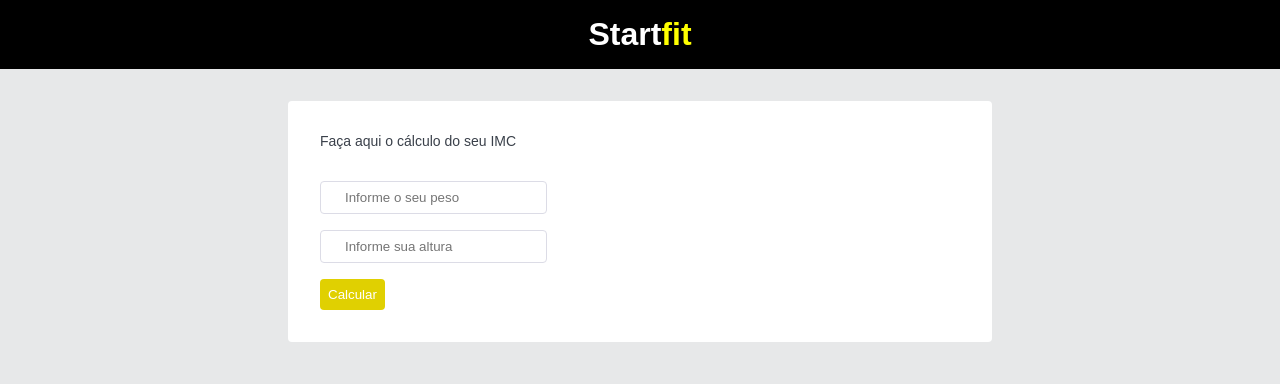
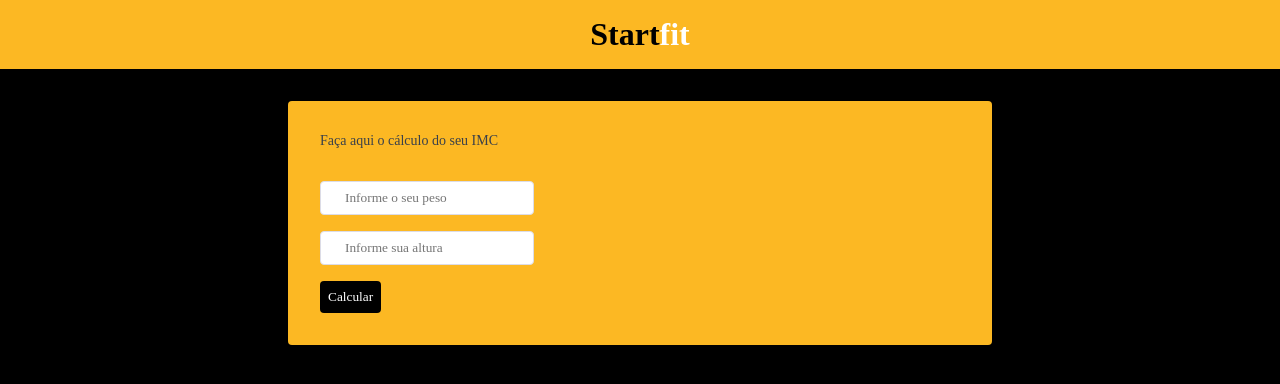
Before and after one commit to JoaoVictorDeCastro/Senai, a plain HTML site: page StartFit/index.html in a window 1280 px wide. Drawn offline with Linux system fonts and the light colour scheme.

Commit message:
Finished

```diff
--- a/StartFit/style.css
+++ b/StartFit/style.css
@@ -1,31 +1,32 @@
 * {
     margin: 0;
-    font-family: Arial;
+    font-family: Exo;
   }
 
   body {
-    background: #E7E8E9;
+    background: black;
   }
 
   header {
-    background-color: black;
-    color: white;
-    font-family: 'Arial', sans-serif;
+    background-color: #fcb823;
+    color: black;
+    font-family: 'Exo';
     text-align: center;
     padding: 16px;
   }
 
   header span {
-    color: yellow;
+    color: white;
   }
 
   .container {
     margin: 32px auto;
     padding: 32px;
-    background-color: white;
+    background-color: #fcb823;
     max-width: 50%;
     color: #3A404A;
     border-radius: 4px;
+    backdrop-filter: blur(12px);
   }
 
   .container h2 {
@@ -46,10 +47,11 @@
 
   .form button {
     margin-top: 16px;
-    background-color: #E0D001;;
+    background-color: black;
     border: none;
     color: white;
     font-weight: 500;
     padding: 8px;
     border-radius: 4px;
+
   }
```
